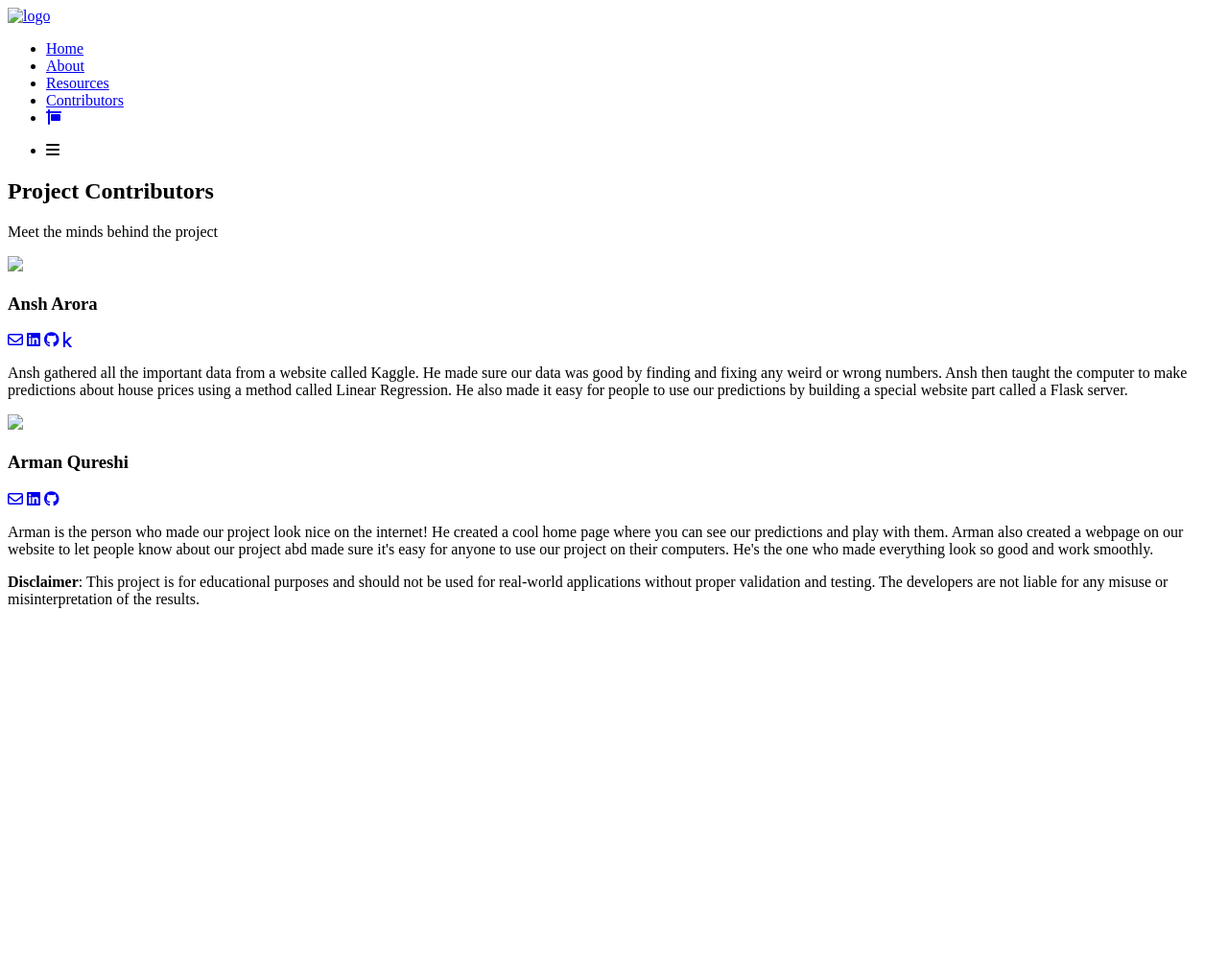
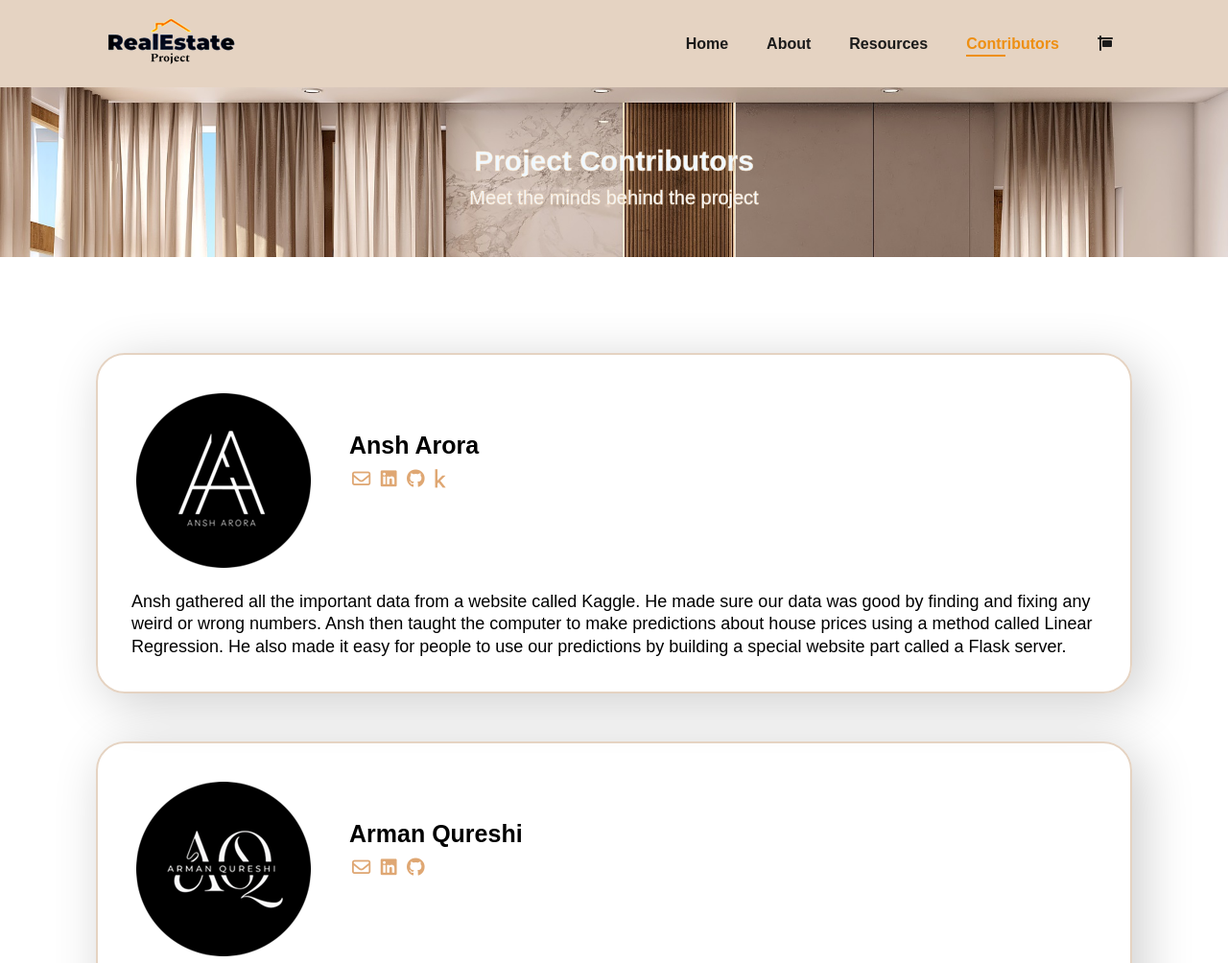
Before and after one commit to thearmanqureshi/Real-Estate-Project, a plain HTML site: page contributors.html in a window 1280 px wide. Shown: the top 1004 px of the page at 96% size. Before the commit the page ends 800 px from the top, so only its background shows below. Drawn offline with Linux system fonts and the light colour scheme.

Commit message:
Update contributors.html

```diff
--- a/contributors.html
+++ b/contributors.html
@@ -7,18 +7,18 @@
     <title>Project | Contributors</title>
 
     <!--Favicon-->
-    <link rel="icon" href="/Real Estate Price Prediction Project/static/Images/Avatar.png" type="image/x-icon">
+    <link rel="icon" href="Images/Avatar.png" type="image/x-icon">
     <!--CSS Linking-->
     <link href="https://fonts.googleapis.com/css2?family=League+Spartan:wght@100..900&display=swap" rel="stylesheet">
     <link rel="stylesheet" href="https://cdnjs.cloudflare.com/ajax/libs/font-awesome/6.5.2/css/all.min.css">
-    <link rel="stylesheet" href="/Real Estate Price Prediction Project/static/contributors.css" type="text/css">
+    <link rel="stylesheet" href="contributors.css" type="text/css">
 </head>
 
 <body>
 
     <!-- Header -->
     <header id="header">
-        <a href="#"><img src="/Real Estate Price Prediction Project/static/Images/Logo.png" class="logo" alt="logo"></a>
+        <a href="#"><img src="Images/Logo.png" class="logo" alt="logo"></a>
 
         <nav>
             <ul id="navbar">
@@ -52,7 +52,7 @@
                     <div class="c-header">
 
                         <div class="Logo">
-                            <img class="logoimg" src="/Real Estate Price Prediction Project/static/Images/Ansh Arora.png">
+                            <img class="logoimg" src="Images/Ansh Arora.png">
                         </div>
 
                         <div class="info">
@@ -88,7 +88,7 @@
                     <div class="c-header">
 
                         <div class="Logo">
-                            <img class="logoimg" src="/Real Estate Price Prediction Project/static/Images/Arman Qureshi.png">
+                            <img class="logoimg" src="Images/Arman Qureshi.png">
                         </div>
 
                         <div class="info">
@@ -129,7 +129,7 @@
 
 
 <!--JavaScript Linking-->
-<script src="/Real Estate Price Prediction Project/static/webscript.js"></script>
+<script src="webscript.js"></script>
 
 </body>
 
```
